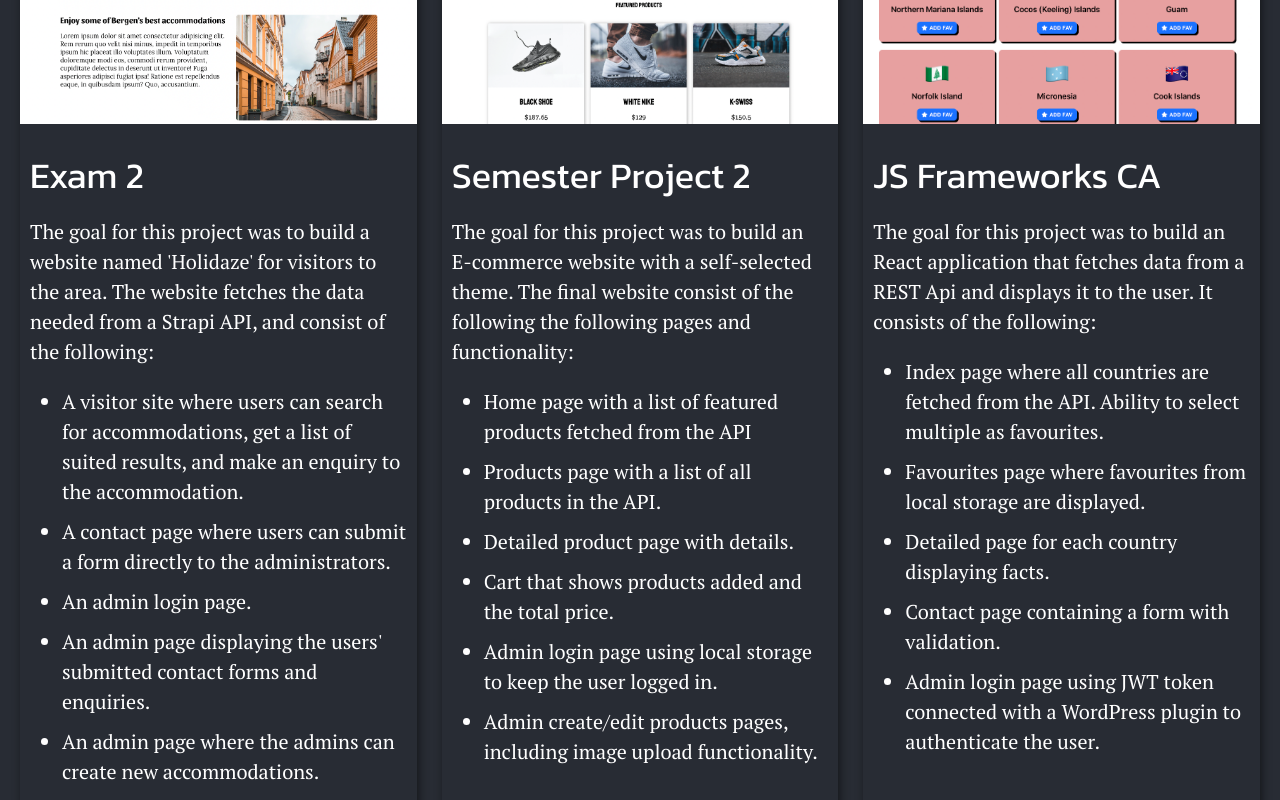
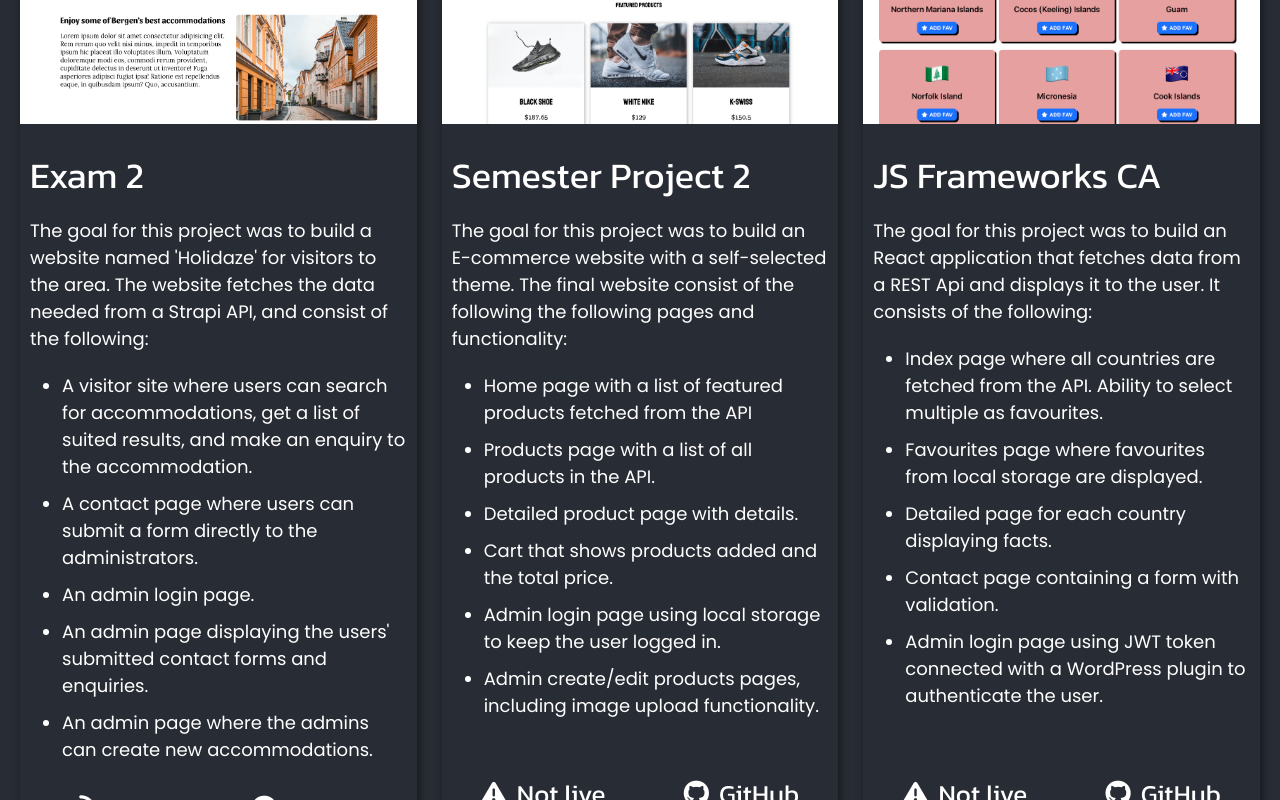
Before and after one commit to Andstyv/portfolio-v2, a React (Create React App) app: page / in a window 1280 px wide. Shown: the part 1660-2460 px from the top of the page. Built offline with nearby package versions, Linux system fonts and the light colour scheme.

Commit message:
Changed font styles

```diff
--- a/public/index.html
+++ b/public/index.html
@@ -18,7 +18,7 @@
     <link rel="preconnect" href="https://fonts.googleapis.com" />
     <link rel="preconnect" href="https://fonts.gstatic.com" crossorigin />
     <link
-      href="https://fonts.googleapis.com/css2?family=Kanit:ital,wght@0,400;0,600;1,400&family=PT+Serif:ital,wght@0,400;0,700;1,400&display=swap"
+      href="https://fonts.googleapis.com/css2?family=Kanit:ital,wght@0,400;0,600;1,400&family=PT+Serif:ital,wght@0,400;0,700;1,400&family=Poppins:wght@400;600&display=swap"
       rel="stylesheet"
     />
     <script src="https://kit.fontawesome.com/35dab5c0f5.js" crossorigin="anonymous"></script>
--- a/src/components/contact/contact.styles.js
+++ b/src/components/contact/contact.styles.js
@@ -27,6 +27,7 @@ export const StyledContactInner = styled.div`
   box-shadow: 2px 2px 10px rgba(0, 0, 0, 0.5);
   padding: 20px;
   border-radius: 5px;
+  text-align: center;
 `;
 
 export const StyledContactInnerDiv = styled.div`
--- a/src/components/projects/cards/projectCard.styles.js
+++ b/src/components/projects/cards/projectCard.styles.js
@@ -16,7 +16,7 @@ export const StyledProjectCardContainer = styled.div`
 export const StyledProjectCardText = styled.div`
   padding: 10px;
   height: 100%;
-  min-height: 700px;
+  min-height: 650px;
 
   h2 {
     margin: 20px 0;
@@ -25,12 +25,12 @@ export const StyledProjectCardText = styled.div`
 
   p {
     margin-bottom: 20px;
-    font-size: 20px;
+    font-size: 18px;
   }
 
   li {
     margin: 10px 0;
-    font-size: 20px;
+    font-size: 18px;
   }
 `;
 
--- a/src/index.css
+++ b/src/index.css
@@ -38,7 +38,7 @@ h2 {
 
 p,
 li {
-  font-family: "PT Serif", serif;
+  font-family: "Poppins", sans-serif;
   font-size: 24px;
 }
 
```
